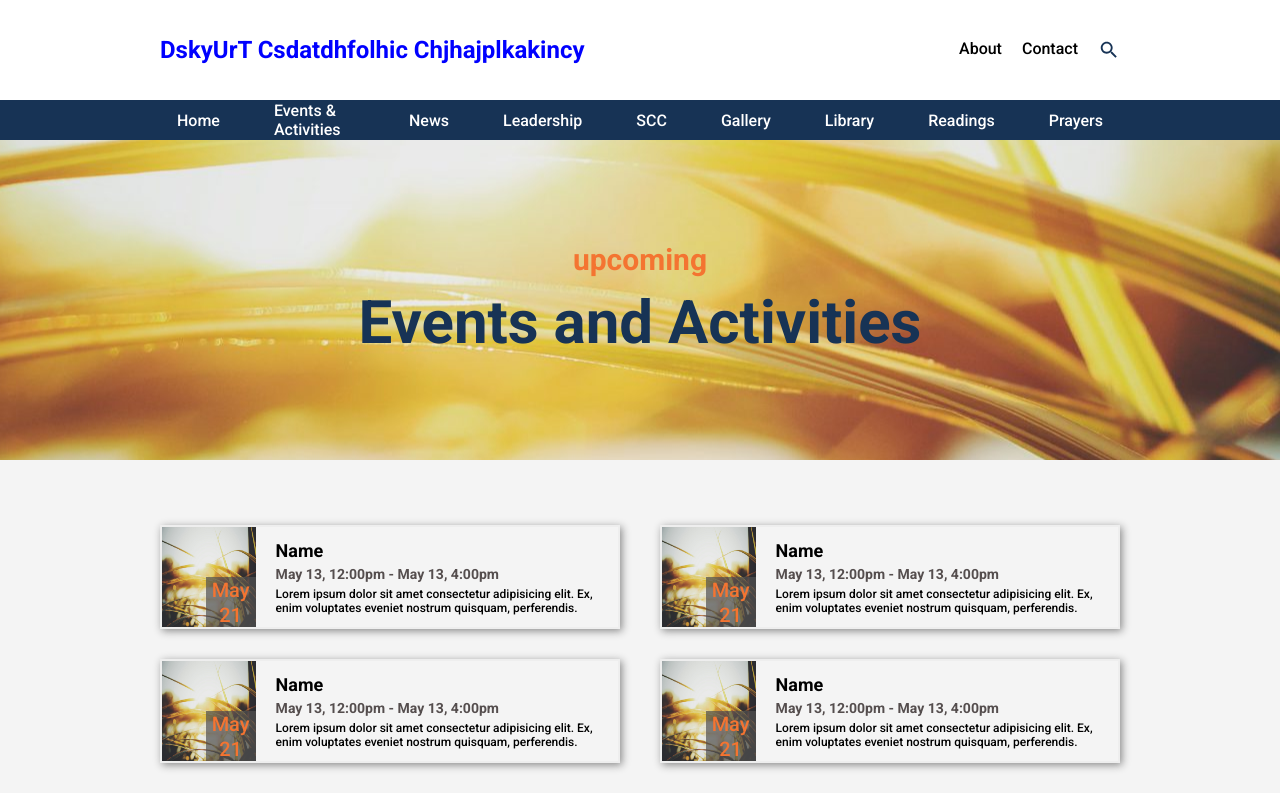
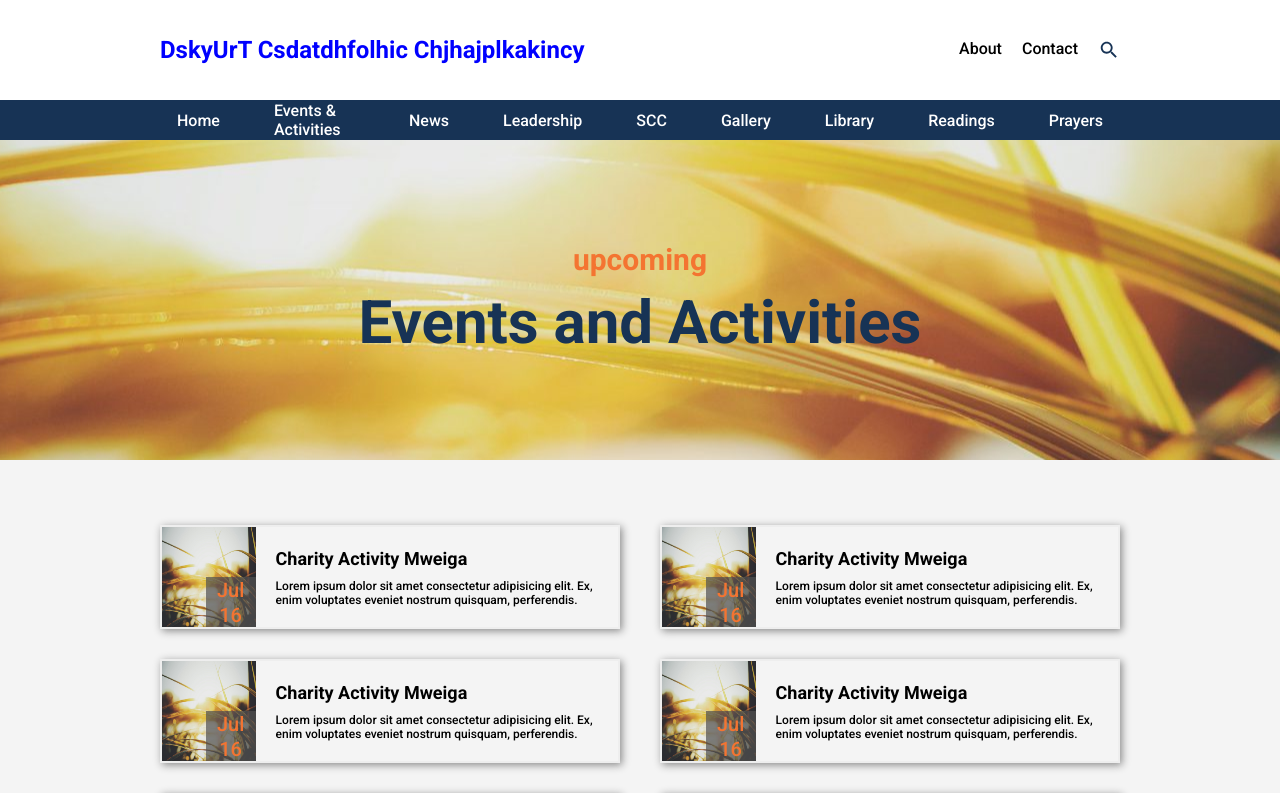
Before and after one commit to marville001/caweb, a React (Create React App) app: page /events-activities in a window 1280 px wide. Shown: the top 793 px of the page. Built offline with nearby package versions, Linux system fonts and the light colour scheme.

Commit message:
Updates on events

```diff
--- /dev/null
+++ b/src/components/EventCard.jsx
@@ -0,0 +1,22 @@
+import React from 'react'
+
+const EventCard = ({month,image,name, day, date, description}) => {
+    return (
+        <div className="event">
+            <div className="event-left">
+              <img src={image} alt="Event Placeholder" />
+              <div className="event-left-date">
+                <span>{month}</span>
+                <span>{day}</span>
+              </div>
+            </div>
+            <div className="event-right">
+              <h2>{name}</h2>
+              <h3>{date}</h3>
+              <p>{description}</p>
+            </div>
+          </div>
+    )
+}
+
+export default EventCard
--- a/src/pages/EventsAndActivities.jsx
+++ b/src/pages/EventsAndActivities.jsx
@@ -3,6 +3,7 @@ import "../styles/events.scss";
 
 import eventsBg from "../images/events-header-bg.jpg";
 import PageHeader from "../components/PageHeader";
+import EventCard from "../components/EventCard";
 
 const EventsAndActivities = () => {
   return (
@@ -13,62 +14,14 @@ const EventsAndActivities = () => {
         subtitle="upcoming"
       />
       <div className="container events-container">
-      <div className="event">
-            <div className="event-left">
-              <img src={eventsBg} alt="Event Placeholder" />
-              <div className="event-left-date">
-                <span>May</span>
-                <span>21</span>
-              </div>
-            </div>
-            <div className="event-right">
-              <h2>Name</h2>
-              <h3>May 13, 12:00pm - May 13, 4:00pm</h3>
-              <p>Lorem ipsum dolor sit amet consectetur adipisicing elit. Ex, enim voluptates eveniet nostrum quisquam, perferendis.</p>
-            </div>
-          </div>
-          <div className="event">
-            <div className="event-left">
-              <img src={eventsBg} alt="Event Placeholder" />
-              <div className="event-left-date">
-                <span>May</span>
-                <span>21</span>
-              </div>
-            </div>
-            <div className="event-right">
-              <h2>Name</h2>
-              <h3>May 13, 12:00pm - May 13, 4:00pm</h3>
-              <p>Lorem ipsum dolor sit amet consectetur adipisicing elit. Ex, enim voluptates eveniet nostrum quisquam, perferendis.</p>
-            </div>
-          </div>
-          <div className="event">
-            <div className="event-left">
-              <img src={eventsBg} alt="Event Placeholder" />
-              <div className="event-left-date">
-                <span>May</span>
-                <span>21</span>
-              </div>
-            </div>
-            <div className="event-right">
-              <h2>Name</h2>
-              <h3>May 13, 12:00pm - May 13, 4:00pm</h3>
-              <p>Lorem ipsum dolor sit amet consectetur adipisicing elit. Ex, enim voluptates eveniet nostrum quisquam, perferendis.</p>
-            </div>
-          </div>
-          <div className="event">
-            <div className="event-left">
-              <img src={eventsBg} alt="Event Placeholder" />
-              <div className="event-left-date">
-                <span>May</span>
-                <span>21</span>
-              </div>
-            </div>
-            <div className="event-right">
-              <h2>Name</h2>
-              <h3>May 13, 12:00pm - May 13, 4:00pm</h3>
-              <p>Lorem ipsum dolor sit amet consectetur adipisicing elit. Ex, enim voluptates eveniet nostrum quisquam, perferendis.</p>
-            </div>
-          </div>
+          {[1,2,3,4,5,6].map(item=>
+          <EventCard
+            image={eventsBg}
+            day="16"
+            month="Jul"
+            name="Charity Activity Mweiga"
+            description="Lorem ipsum dolor sit amet consectetur adipisicing elit. Ex, enim voluptates eveniet nostrum quisquam, perferendis."
+          />)}
       </div>
     </div>
   );
```
